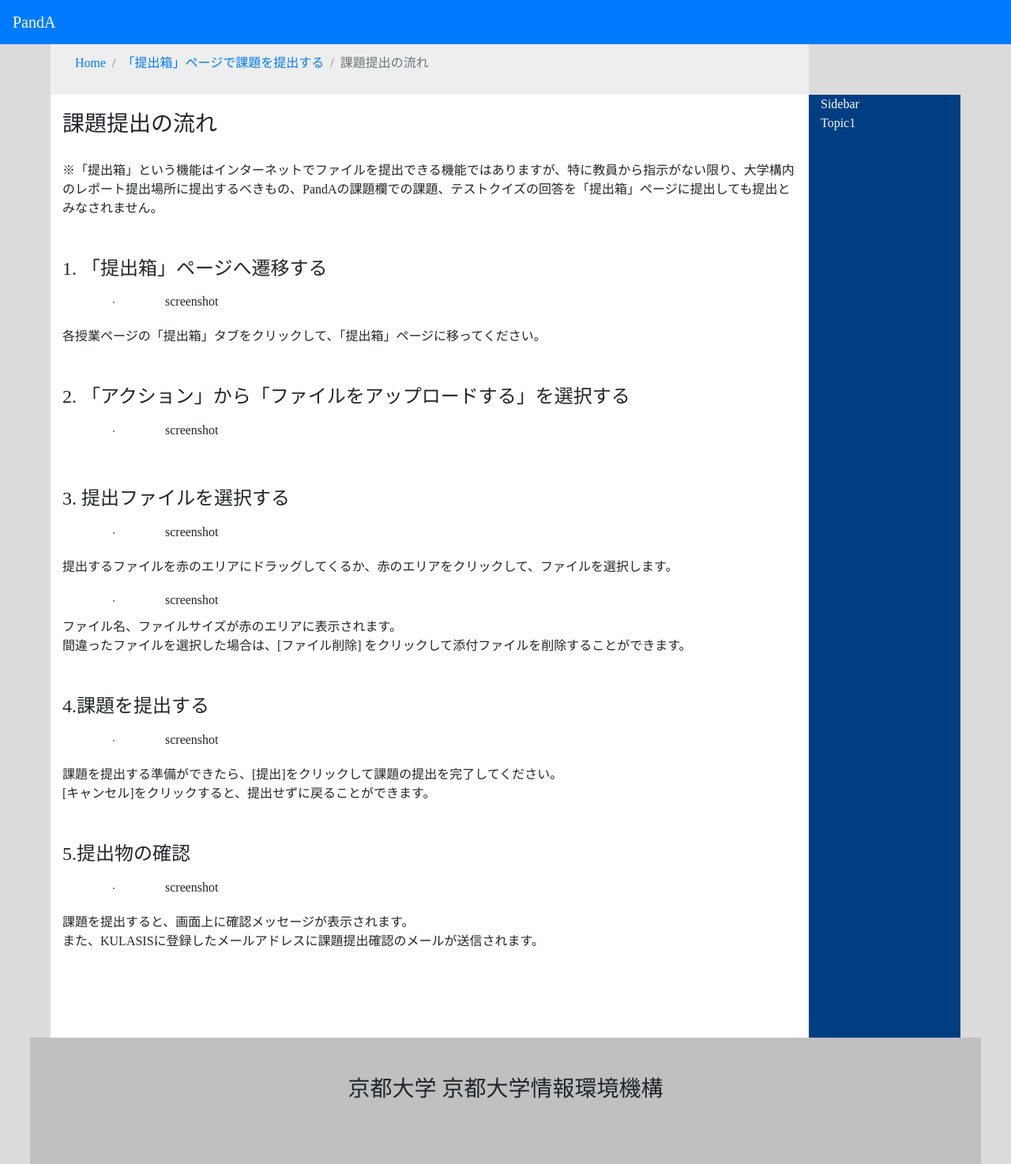
After one commit to kyoto-u/student-guidebook, a Python web app: template templates/submittion_box_submission_process.htm in a window 1280 px wide. The commit adds this page. Shown: the whole page at 79% size. Run offline with Jinja, Linux system fonts and the light colour scheme; the template is opened without the code that fills it, so the values that code supplies are empty; some libraries are stand-ins or nearby versions.

Commit message:
提出箱の説明を追加する

```diff
--- /dev/null
+++ b/templates/submittion_box_submission_process.htm
@@ -0,0 +1,142 @@
+<!DOCTYPE HTML>
+<html>
+
+<head>
+    <meta charset="UTF-8">
+    <meta http-equiv="X-UA-Compatible" content="IE=edge">
+    <meta name="viewport" content="width=device-width, initial-scale=1">
+    <title>PandA Guide</title>
+    <!-- BootstrapのCSS読み込み -->
+    <link rel="stylesheet" href="../static/bootstrap/css/bootstrap.css">
+    <link rel="stylesheet" href="../static/bootstrap/css/bootstrap.min.css">
+    <link rel="stylesheet" href="../static/css/Style_for_lg.css" media="screen and (min-width: 768px)">
+    <link rel="stylesheet" href="../static/css/Style_for_sm.css" media="screen and (max-width: 768px)">
+    <!-- jQuery読み込み -->
+    <script src="https://ajax.googleapis.com/ajax/libs/jquery/1.11.3/jquery.min.js"></script>
+    <!-- <script src="https://code.jquery.com/jquery-3.3.1.slim.min.js"></script> -->
+    <script src="https://code.jquery.com/jquery-3.2.1.min.js"></script>
+    <script src="https://ajax.googleapis.com/ajax/libs/jqueryui/1.12.1/jquery-ui.min.js"></script>
+    <script
+        src='https://cdnjs.cloudflare.com/ajax/libs/jqueryui-touch-punch/0.2.3/jquery.ui.touch-punch.min.js'></script>
+    <script src="https://cdnjs.cloudflare.com/ajax/libs/popper.js/1.14.3/umd/popper.min.js"></script>
+    <script src="https://stackpath.bootstrapcdn.com/bootstrap/4.1.2/js/bootstrap.min.js"></script>
+    <!-- BootstrapのJS読み込み -->
+    <script src="../static/bootstrap/js/bootstrap.min.js"></script>
+    <script src="../static/bootstrap/js/bootstrap.js"></script>
+    <script src="https://kit.fontawesome.com/7bb95e7ca3.js" crossorigin="anonymous"></script>
+</head>
+
+<body>
+    <nav class="navbar navbar-dark bg-primary">
+        <a href="#" class="navbar-brand">PandA</a>
+    </nav>
+    <div class="container-fluid" style="max-width: 90vw;">
+        <div class="row">
+            <div class="col-md-10 col-sm-12" id="BreadCrumb">
+                <ol class="breadcrumb">
+                    <li class="breadcrumb-item"><a href="#">Home</a></li>
+                    <li class="breadcrumb-item"><a href="#">「提出箱」ページで課題を提出する</a></li>
+                    <li class="breadcrumb-item active" aria-current="page">課題提出の流れ</li>
+                </ol>
+            </div>
+            <div class="col-md-10 col-sm-12" id="Main">
+                <div>
+                    <h3 class="Article_title">課題提出の流れ</h3>
+                    <!-- <div class="title instructions screensteps-textblock screensteps-wrapper--introduction screensteps-wrapper">
+
+                                課題は授業ページの課題タブから提出できます。
+                                課題タブをクリックすると課題一覧が表示され、課題タイトルをクリックすることで各課題の詳細に移動します。
+                                そのページで課題が提出可能です。提出の詳細については以下をご覧ください。<br>
+                                <a href="/templates/assignment_list.htm">課題一覧表の見方（提出状態などの各列の説明，ソート）</a>
+                                <a href="/templates/assignment_details.htm">課題の詳細</a>
+                            </div> -->
+                    <div>
+                        ※「提出箱」という機能はインターネットでファイルを提出できる機能ではありますが、特に教員から指示がない限り、大学構内のレポート提出場所に提出するべきもの、PandAの課題欄での課題、テストクイズの回答を「提出箱」ページに提出しても提出とみなされません。<br />
+                    </div>
+                    <div class="step step1">
+                        <h4>1. 「提出箱」ページへ遷移する</h4>
+                        <div class="image clearfix">
+                            <img src="" alt="">screenshot
+                        </div>
+                        <div class="instructions">
+                            <p>各授業ページの「提出箱」タブをクリックして、「提出箱」ページに移ってください。</p>
+                        </div>
+                    </div>
+                    <div class="step step2">
+                        <h4>2. 「アクション」から「ファイルをアップロードする」を選択する</h4>
+                        <div class="image clearfix">
+                            <img src="" alt="">screenshot
+                        </div>
+                    </div>
+                    <div class="step step3">
+                        <h4>3. 提出ファイルを選択する</h4>
+                        <div class="image clearfix">
+                            <img src="" alt="">screenshot
+                        </div>
+                        <div class="instructions">
+                            <p>
+                                提出するファイルを赤のエリアにドラッグしてくるか、赤のエリアをクリックして、ファイルを選択します。
+                            </p>
+                            <p>
+                            <div class="image clearfix">
+                                <img src="" alt="">screenshot
+                            </div>
+                            <div class="instructions">
+                                ファイル名、ファイルサイズが赤のエリアに表示されます。<br>
+                                間違ったファイルを選択した場合は、[ファイル削除] をクリックして添付ファイルを削除することができます。
+                            </div>
+                            </p>
+
+                        </div>
+                    </div>
+                    <div class="step step5">
+                        <h4>4.課題を提出する</h4>
+                        <div class="image clearfix">
+                            <img src="" alt="">screenshot
+                        </div>
+                        <div class="instructions">
+                            <p>
+                                課題を提出する準備ができたら、[提出]をクリックして課題の提出を完了してください。<br>
+                                [キャンセル]をクリックすると、提出せずに戻ることができます。
+                            </p>
+                        </div>
+                    </div>
+                    <div class="step step6">
+                        <h4>5.提出物の確認</h4>
+                        <div class="image clearfix">
+                            <img src="" alt="">screenshot
+                        </div>
+                        <div class="instructions">
+                            <p>
+                                課題を提出すると、画面上に確認メッセージが表示されます。<br>
+                                また、KULASISに登録したメールアドレスに課題提出確認のメールが送信されます。
+                            </p>
+                        </div>
+                    </div>
+                </div>
+            </div>
+            <div class="col-md-2 d-flex flex-column" id="Sidebar">
+                Sidebar
+                <a data-toggle="collapse" href="#Topic1" aria-expanded="false" aria-controls="Topic1">
+                    Topic1
+                </a>
+                <div class="collapse" id="Topic1">
+                    <div class=" d-flex flex-column">
+                        <a href="#">Link1</a>
+                        <a href="#">Link2</a>
+                    </div>
+                </div>
+            </div>
+        </div>
+    </div>
+    <footer>
+        <div class="container-fluid" id="footer">
+            <div class="row">
+                <h3 class="mx-auto mt-5">京都大学 京都大学情報環境機構</h3>
+            </div>
+        </div>
+    </footer>
+
+</body>
+
+</html>
```
Also changed, not shown: templates/index.htm (+8 -0 lines).
